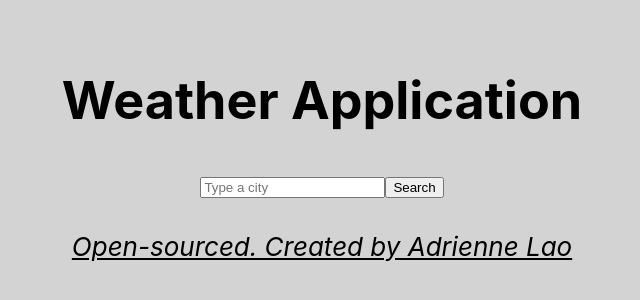
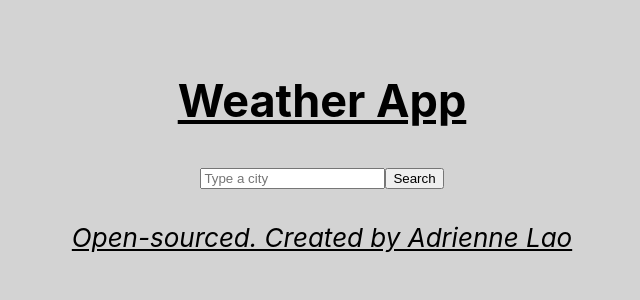
Before and after one commit to laoadr/react-apps, a React (Create React App) app: page / in a window 1280 px wide. Shown: the part 252-552 px from the top of the page, without its empty margins (318-958 px from the left). Built offline with nearby package versions, Linux system fonts and the light colour scheme.

Commit message:
added some styling

```diff
--- a/src/App.css
+++ b/src/App.css
@@ -19,3 +19,11 @@
 ul {
   list-style: none;
 }
+.result {
+  text-align: center;
+}
+  h1 {
+    font-size: 45px;
+    text-decoration-line: underline;
+
+}
--- a/src/App.js
+++ b/src/App.js
@@ -6,7 +6,7 @@ function App() {
   return (
     <div className="App">
       <header className="App-header">
-        <h1>Weather Application</h1>
+        <h1>Weather App</h1>
         <Weather />
         <a
           className="App-link"
--- a/src/Weather.js
+++ b/src/Weather.js
@@ -21,16 +21,19 @@ export default function Weather() {
         setWeather(
           <div className="text">
             <ul>
-                <li>The weather in {response.data.name} is:</li>
-              <li>Temperature: {Math.round(response.data.main.temp)}°F</li>
-              <li>Description: {response.data.weather[0].description}</li>
-              <li>Wind: {response.data.wind.speed}km/hr</li>
-              <li>Humidity: {response.data.main.humidity}%</li>
-              <li>
-                <img
+                <li className="cityTitle">Weather results for {response.data.name}</li>
+                <br/>
+                <img className="image"
                   src={`http://openweathermap.org/img/wn/${response.data.weather[0].icon}@2x.png`}
                   alt={response.data.weather[0].description}
                 />
+                <br />
+              <li className="result">Temperature: {Math.round(response.data.main.temp)}°F</li>
+              <li className="result">Description: {response.data.weather[0].description}</li>
+              <li className="result">Wind: {response.data.wind.speed}km/hr</li>
+              <li className="result">Humidity: {response.data.main.humidity}%</li>
+              <li>
+
               </li>
             </ul>
           </div>
```
